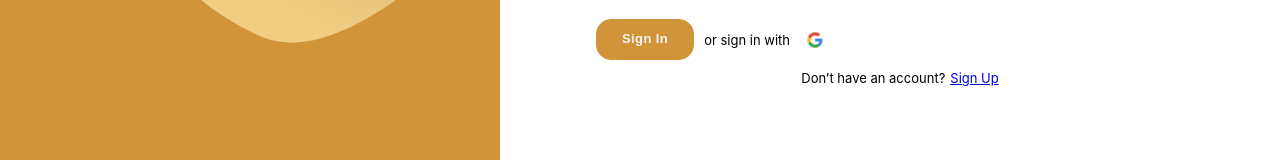
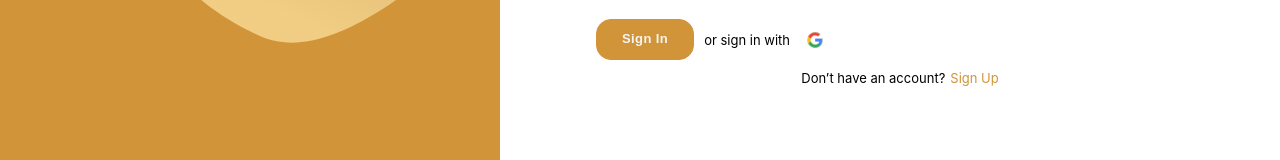
Before and after one commit to chukwuekeuzoma/max-files, a React (Create React App) app: page /signin in a window 1280 px wide. Shown: the part 433-593 px from the top of the page. Built offline with nearby package versions, Linux system fonts and the light colour scheme.

Commit message:
style:links

```diff
--- a/src/index.css
+++ b/src/index.css
@@ -39,3 +39,8 @@ code {
   background: none;
   outline: none;
 }
+
+.links{
+  text-decoration: none;
+  color: inherit;
+}
```
